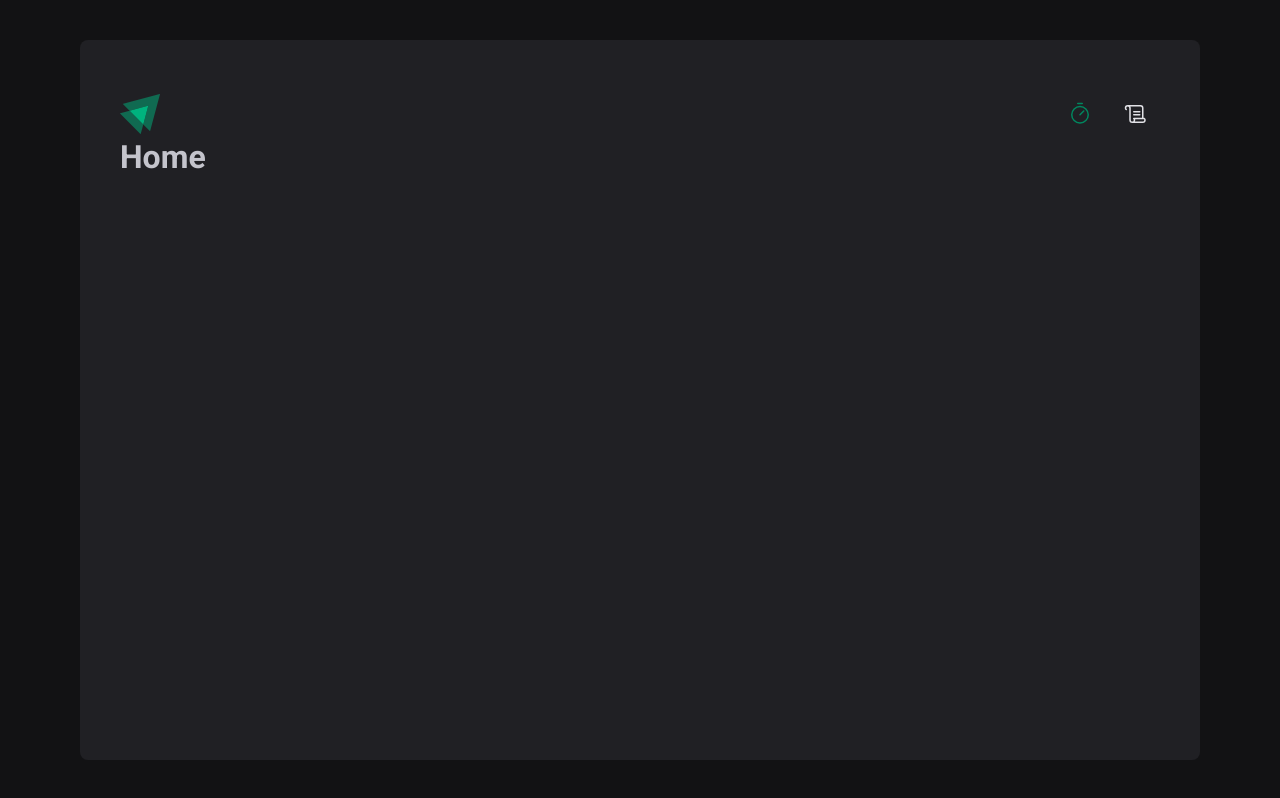
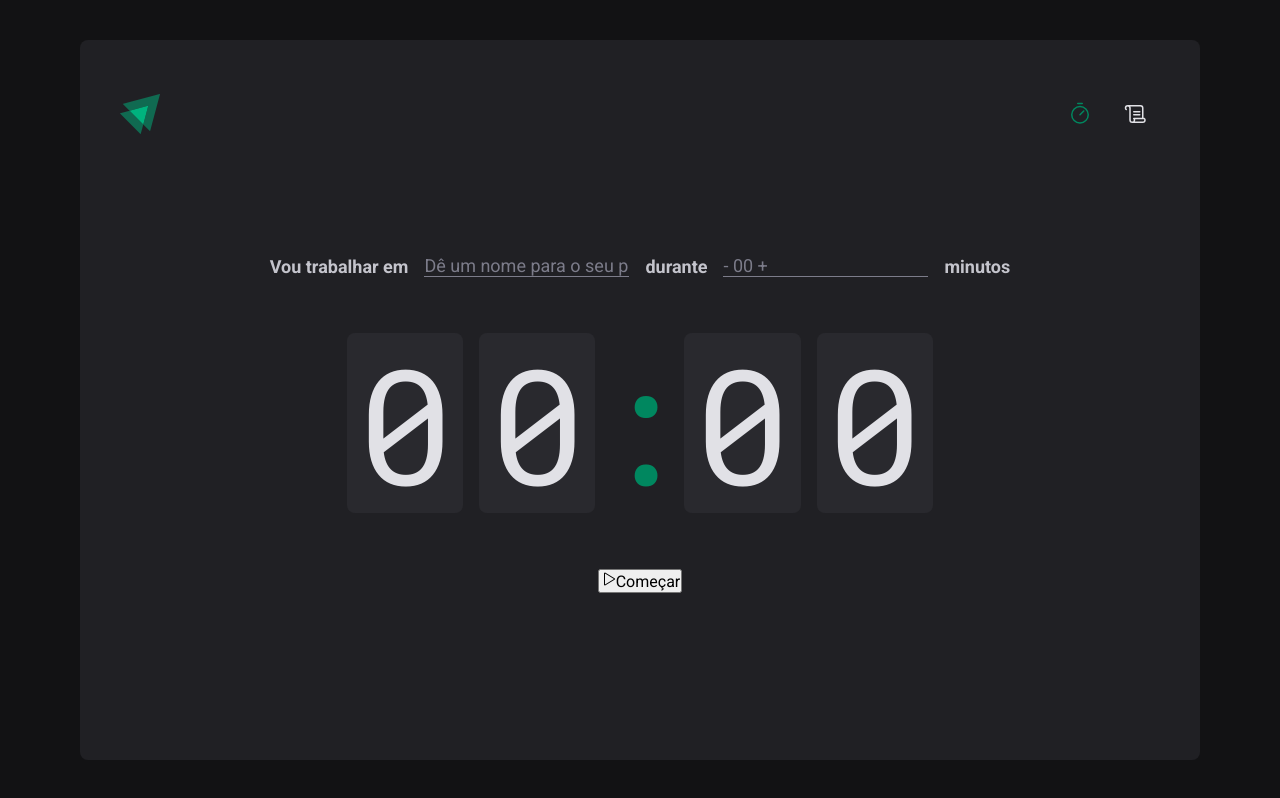
Before and after one commit to Ismaelp96/ignite-timer, a React (Vite) app: page / in a window 1280 px wide. Built offline with nearby package versions, Linux system fonts and the light colour scheme.

Commit message:
feat: Página: Home

```diff
--- a/src/Router.tsx
+++ b/src/Router.tsx
@@ -1,6 +1,6 @@
 import { Routes, Route } from 'react-router-dom';
 
-import { Home } from './pages/Home/Home';
+import { Home } from './pages/Home';
 import { History } from './pages/History/History';
 import { DefaultLayout } from './layouts/DefaultLayout';
 
--- a/src/pages/Home/Home.tsx
+++ /dev/null
@@ -1,7 +0,0 @@
-export function Home() {
-	return (
-		<div>
-			<h1>Home</h1>
-		</div>
-	);
-}
--- /dev/null
+++ b/src/pages/Home/index.tsx
@@ -0,0 +1,33 @@
+import { Play } from '@phosphor-icons/react';
+import * as S from './styles';
+
+export function Home() {
+	return (
+		<S.HomeContainer>
+			<S.FormContainer>
+				<S.Title>
+					<label htmlFor='task'>Vou trabalhar em</label>
+					<input
+						type='text'
+						id='task'
+						placeholder='Dê um nome para o seu projeto'
+					/>
+					<label htmlFor='minutesAmount'>durante</label>
+					<input type='number' id='minutesAmount' placeholder='- 00 +' />
+					<span>minutos</span>
+				</S.Title>
+				<S.CountDownContainer>
+					<span>0</span>
+					<span>0</span>
+					<S.Seperator>:</S.Seperator>
+					<span>0</span>
+					<span>0</span>
+				</S.CountDownContainer>
+				<button type='submit'>
+					<Play />
+					Começar
+				</button>
+			</S.FormContainer>
+		</S.HomeContainer>
+	);
+}
--- /dev/null
+++ b/src/pages/Home/styles.ts
@@ -0,0 +1,67 @@
+import styled from 'styled-components';
+
+export const HomeContainer = styled.main`
+	flex: 1;
+	display: flex;
+	align-items: center;
+	justify-content: center;
+	flex-direction: column;
+`;
+
+export const FormContainer = styled.form`
+	display: flex;
+	align-items: center;
+	justify-content: center;
+	flex-direction: column;
+	gap: 5.6rem;
+`;
+
+export const Title = styled.div`
+	display: flex;
+	align-items: center;
+	justify-content: center;
+	gap: 1.6rem;
+	flex-wrap: wrap;
+	label,
+	span {
+		font-size: 1.8rem;
+		font-weight: bold;
+	}
+	input {
+		color: ${({ theme }) => theme['gray-500']};
+		background: transparent;
+		border: none;
+		border-bottom: 1px solid ${({ theme }) => theme['gray-500']};
+		font-size: 1.8rem;
+		&::placeholder {
+			color: ${({ theme }) => theme['gray-500']};
+			background: transparent;
+			border-bottom: 1px solid ${({ theme }) => theme['gray-500']};
+			font-size: 1.8rem;
+		}
+	}
+`;
+
+export const CountDownContainer = styled.div`
+	display: flex;
+	align-items: center;
+	gap: 1.6rem;
+	font-family: 'Roboto Mono', monospace;
+	font-size: 16rem;
+	line-height: 14rem;
+	color: ${({ theme }) => theme['gray-100']};
+
+	span {
+		background: ${({ theme }) => theme['gray-700']};
+		padding: 2rem 1rem;
+		border-radius: 8px;
+	}
+`;
+
+export const Seperator = styled.div`
+	color: ${({ theme }) => theme['green-500']};
+	width: 5.7rem;
+	overflow: hidden;
+	display: flex;
+	justify-content: center;
+`;
```
